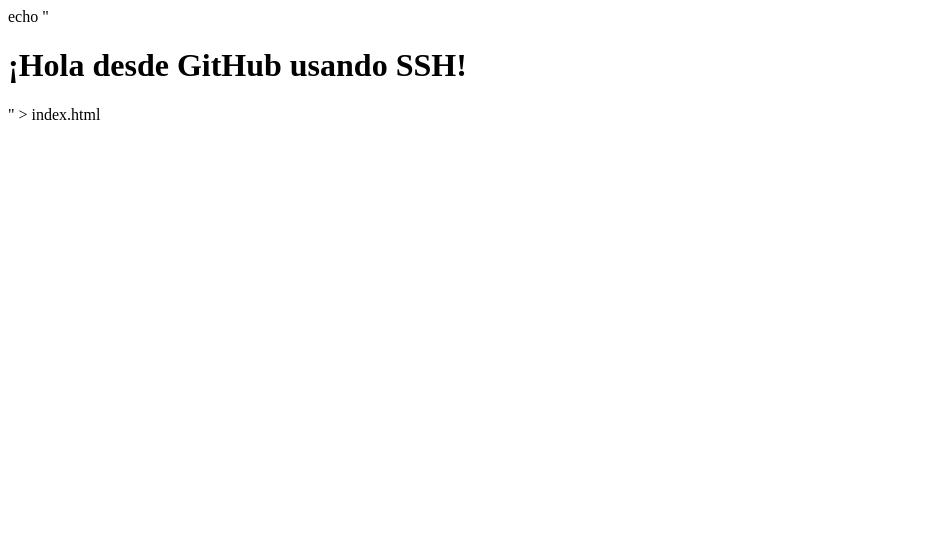
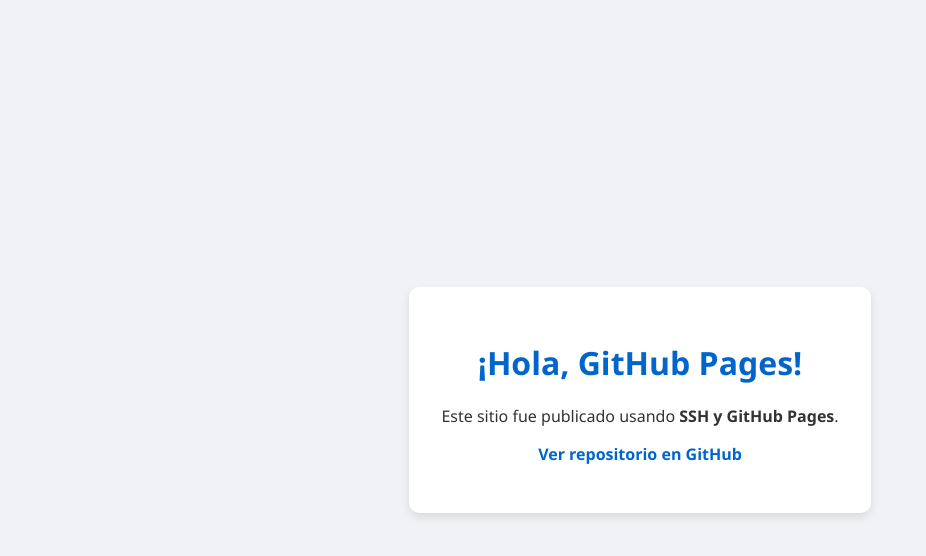
Before and after one commit to Belkis06/prueba-html-ssh, a plain HTML site: page index.html in a window 1280 px wide. Shown: the whole page, without its empty margins (0-926 px from the left). Drawn offline with Linux system fonts and the light colour scheme.

Commit message:
Actualizar diseño de la página con CSS

```diff
--- a/index.html
+++ b/index.html
@@ -1,9 +1,49 @@
-echo "<!DOCTYPE html>
-<html>
+<!DOCTYPE html>
+<html lang="es">
 <head>
-  <title>Prueba HTML SSH</title>
+  <meta charset="UTF-8">
+  <meta name="viewport" content="width=device-width, initial-scale=1.0">
+  <title>Mi Página HTML SSH</title>
+  <style>
+    body {
+      margin: 0;
+      font-family: 'Segoe UI', sans-serif;
+      background: #f0f2f5;
+      display: flex;
+      flex-direction: column;
+      align-items: center;
+      justify-content: center;
+      height: 100vh;
+      color: #333;
+    }
+    h1 {
+      color: #0066cc;
+    }
+    .card {
+      background: white;
+      padding: 2rem;
+      border-radius: 10px;
+      box-shadow: 0 4px 10px rgba(0,0,0,0.1);
+      text-align: center;
+    }
+    p {
+      margin-top: 1rem;
+    }
+    a {
+      color: #0066cc;
+      text-decoration: none;
+      font-weight: bold;
+    }
+    a:hover {
+      text-decoration: underline;
+    }
+  </style>
 </head>
 <body>
-  <h1>¡Hola desde GitHub usando SSH!</h1>
+  <div class="card">
+    <h1>¡Hola, GitHub Pages!</h1>
+    <p>Este sitio fue publicado usando <strong>SSH y GitHub Pages</strong>.</p>
+    <p><a href="https://github.com/Belkis06/prueba-html-ssh" target="_blank">Ver repositorio en GitHub</a></p>
+  </div>
 </body>
-</html>" > index.html
+</html>
```
